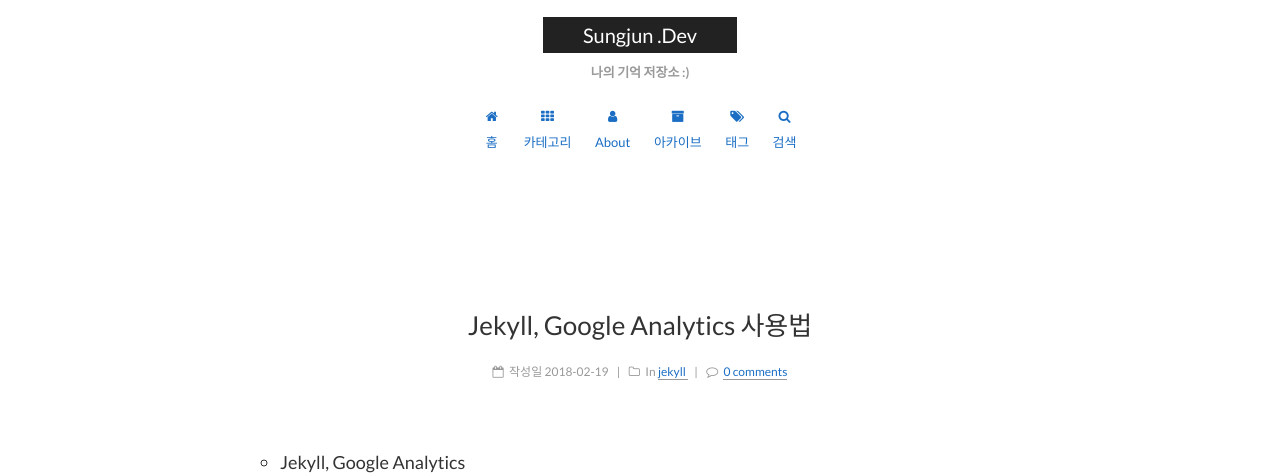
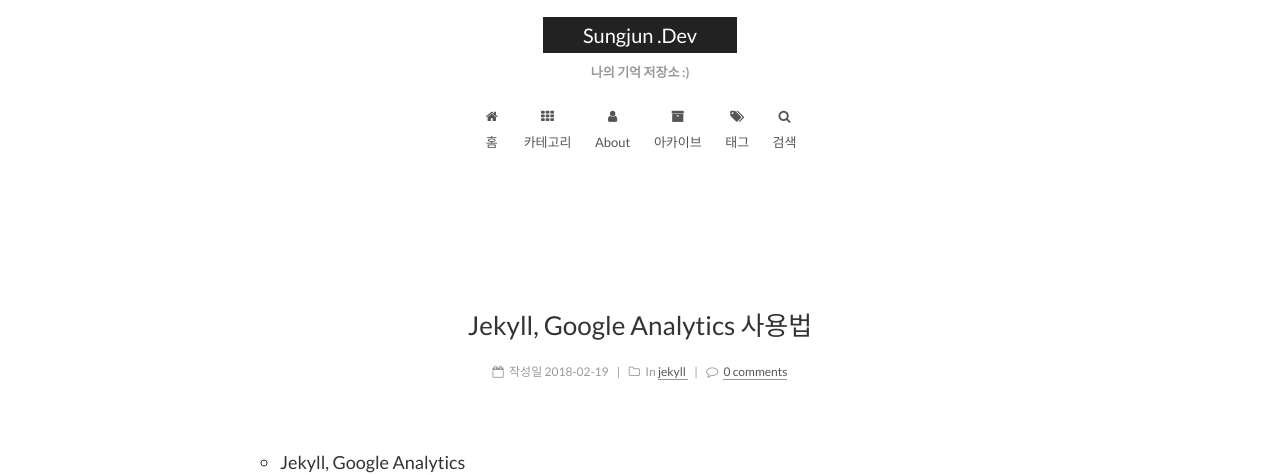
Before and after one commit to gwonsungjun/gwonsungjun.github.io, a Jekyll site: the page built from _posts/2018-02-19-googleAnalytics.md, in a window 1280 px wide. Shown: the part 186-661 px from the top of the page. Built offline with Jekyll 4.4.1, drawn with Linux system fonts in a browser that asks for light colours; comment, search, counter and statistics services are not loaded.

Commit message:
Fix link & link hover color

```diff
--- a/_sass/_variables/base.scss
+++ b/_sass/_variables/base.scss
@@ -35,10 +35,10 @@
 $text-color                   : $black-dim;
 
 // Global link color.
-$link-color                   : $blue_link;
-$link-hover-color             : $blue-deep;
+$link-color                   : $black-light;
 $link-decoration-color        : $grey-light;
-$link-decoration-hover-color  : $black-deep;
+$link-hover-color             : $blue_link;
+$link-decoration-hover-color  : $blue-deep;
 
 // Global border color.
 $border-color                 : $grey-light;
```
